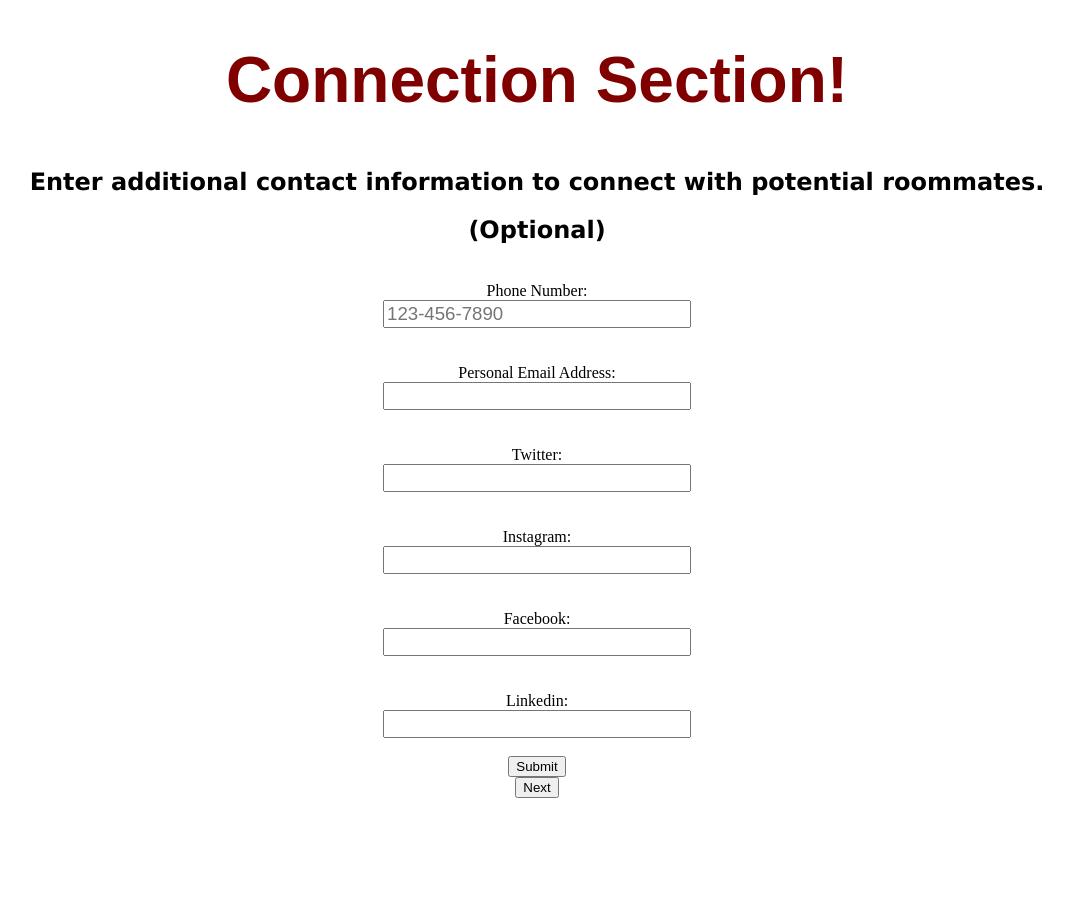
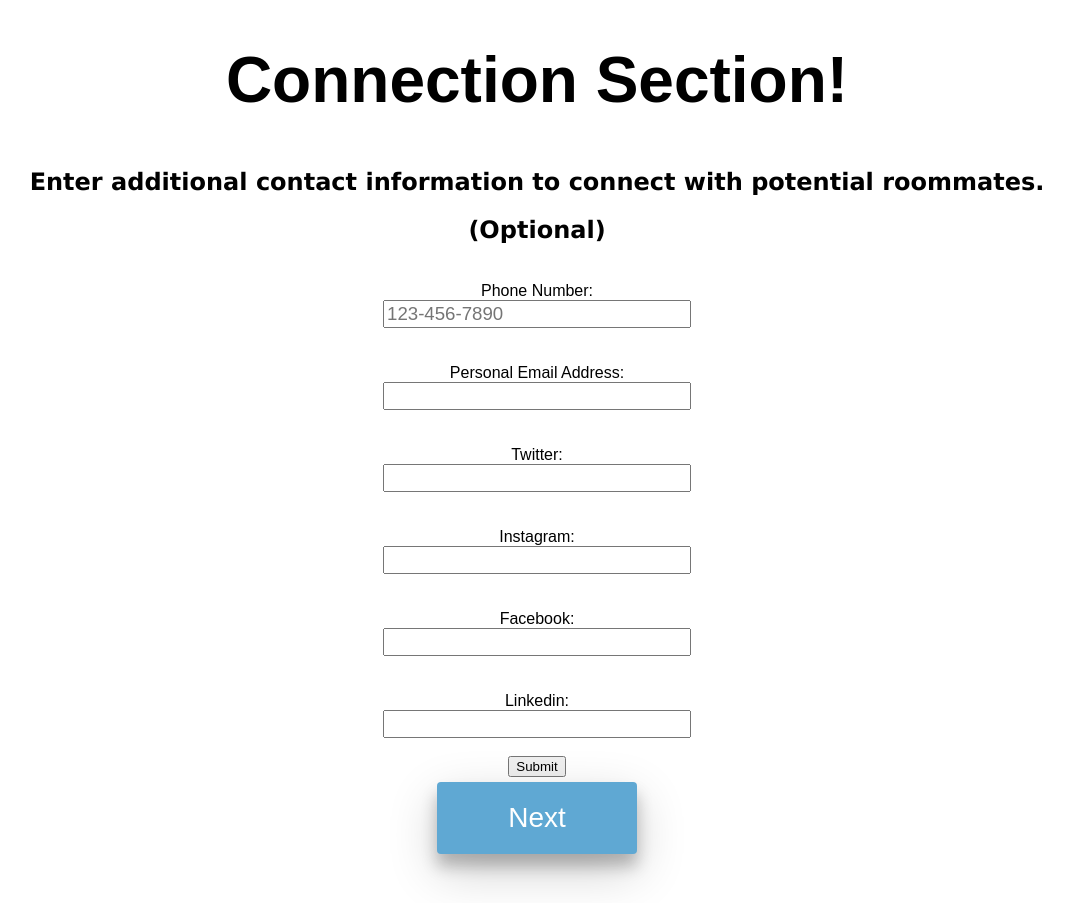
Before and after one commit to kierabr1/Roommatch, a plain HTML site: page public/contact.html in a window 1280 px wide. Shown: the whole page, without its empty margins (103-1176 px from the left). Before the commit the page ends 842 px from the top, so only its background shows below. Drawn offline with Linux system fonts and the light colour scheme.

Commit message:
Update styling for contact and profilepic

```diff
--- a/public/contact.html
+++ b/public/contact.html
@@ -15,8 +15,28 @@
 <script src="https://www.gstatic.com/firebasejs/8.2.6/firebase-firestore.js"></script>
 
 <style>
+    body {
+      font-family: Arial, Helvetica, sans-serif;
+    }
+
+    .button {
+      display: inline-block;
+      border-radius: 4px;
+      background-color: #5fa8d3;
+      border: none;
+      color: #FFFFFF;
+      text-align: center;
+      font-size: 28px;
+      padding: 20px;
+      width: 200px;
+      transition: all 0.5s;
+      cursor: pointer;
+      margin: 5px;
+      box-shadow: 0 12px 16px 0 rgba(0,0,0,0.24),0 17px 50px 0 rgba(0,0,0,0.19);
+    }
+
     h1 {
-      color: maroon;
+      color: black;
       font-family: arial;
       font-weight: bold;
       font-size: 64px;
@@ -37,9 +57,9 @@
     </style>
 </head>
 <body style = "background-color: white;">
-    <center><h1 style="color: maroon;"> Connection Section! </h1></center>
-    <center><h2 style="color: black;"> Enter additional contact information to connect with potential roommates.</h2></center>
-    <center><h2 style="color: black;"> (Optional)</h2></center>
+    <center><h1> Connection Section! </h1></center>
+    <center><h2> Enter additional contact information to connect with potential roommates.</h2></center>
+    <center><h2> (Optional)</h2></center>
 
 
 <form>
@@ -70,7 +90,7 @@
 </form>
 
 <center><button id="AddContact">Submit</button></center>
-<center><a href="profilepic.html"><button>Next</button></a></center>
+<center><a href="profilepic.html"><button class="button">Next</button></a></center>
 <br>
 <br>
 
```
Also changed, not shown: public/basicprofile.html (+2 -2 lines), public/profilepic.html (+32 -2 lines).
